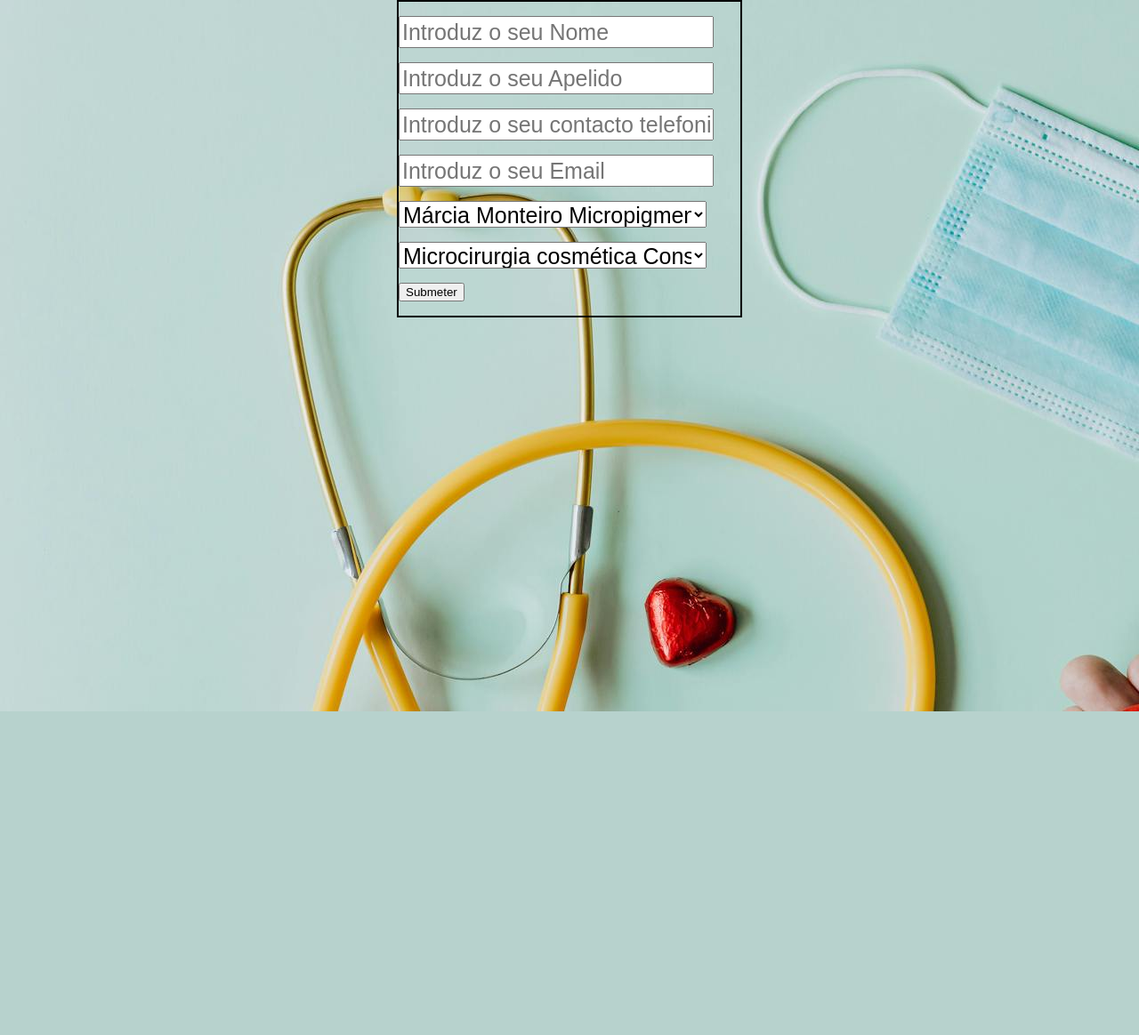
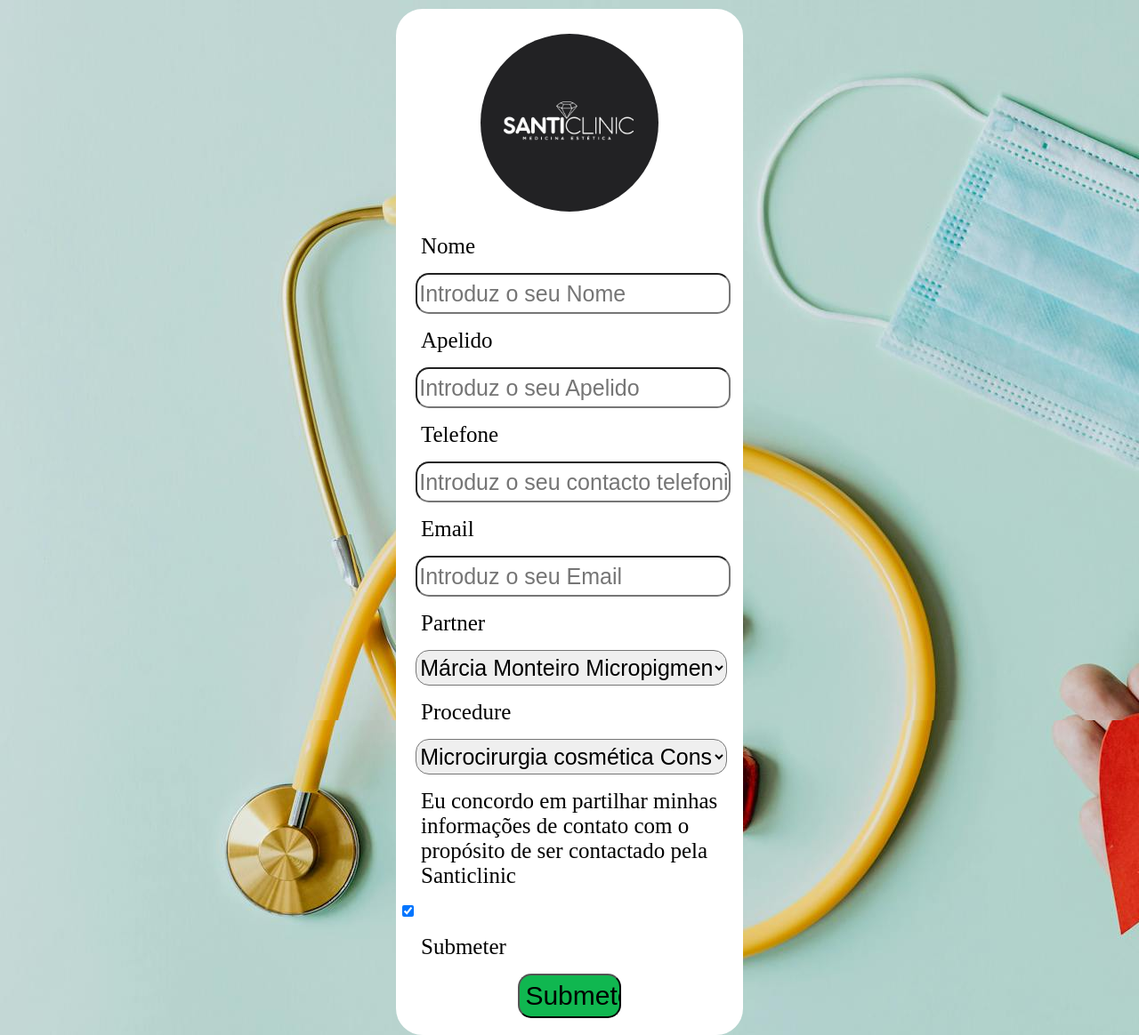
Before and after one commit to SantiClinicPT/microcirurgia, a Flask app: page / in a window 1280 px wide. Shown: the whole page at 89% size. Before the commit the page ends 800 px from the top, so only its background shows below. Run offline with Flask 3, Linux system fonts and the light colour scheme.

Commit message:
[UPDATE] labels

```diff
--- a/app.py
+++ b/app.py
@@ -1,5 +1,7 @@
 from flask import Flask, render_template, request
 from wtforms.validators import email
+from wtforms import BooleanField
+
 import smtplib
 from email.mime.multipart import MIMEMultipart
 from email.mime.text import MIMEText
--- a/form/form.py
+++ b/form/form.py
@@ -1,5 +1,6 @@
 from random import choices
 from select import select
+from wtforms import BooleanField
 
 from flask_wtf import FlaskForm
 from wtforms.fields.choices import SelectField
@@ -9,6 +10,7 @@
 
 partners_list = [
     'Márcia Monteiro Micropigmentação'
+
 ]
 
 procedure_list = [
@@ -48,15 +50,21 @@
     partner_ship_list = SelectField(
         'Partner', choices = [
             (partner, partner) for partner in partners_list],
-        render_kw = {"class": "input_class"}
+        render_kw = {"class": "input_class_selection"}
     )
 
     procedure_list = SelectField(
         'Procedure', choices=[
             (procedure, procedure) for procedure in procedure_list
         ],
-        render_kw={"class": "input_class"}
+        render_kw={"class": "input_class_selection"}
     )
+
+    checkbox = BooleanField('Eu concordo em partilhar minhas informações de contato com o propósito de ser contactado pela Santiclinic',
+              default=True,
+              render_kw ={'checked':''})
+
+
     submit = SubmitField(
         "Submeter",
         render_kw={"class": "input_class_submit"}
--- a/static/style/styles.css
+++ b/static/style/styles.css
@@ -25,14 +25,52 @@
 
 form{
     width: 30%;
-    margin: auto;
-    border: 2px solid black;
+    margin: 10px auto;
+    border: 3px solid white;
+    border-radius: 30px;
+    background-color: white ;
 }
 
 .input_class{
     width: 90%;
-    height: 30px;
-    margin: auto;
+    height: 40px;
+    margin-left: 5%;
     font-size: 25px;
-    align-content: center;
+    align-items: center;
+    border-radius: 15px;
 }
+
+.logo{
+    width: 200px;
+    height: 200px;
+    margin: 25px auto;
+}
+
+.logo img{
+    width: 100%;
+    border-radius: 50%;
+}
+
+.input_class_submit{
+    width: 30%;
+    height: 50px;
+    margin-left: 35%;
+    font-size: 30px;
+    align-items: center;
+    background-color: rgb(16, 183, 80);
+    border-radius: 15px;
+}
+
+.input_class_selection{
+    width: 91%;
+    margin-left: 5%;
+    height: 40px;
+    font-size: 25px;
+    border-radius: 15px;
+}
+
+.label{
+    margin:0px 0px 0px 25px;
+    font-size: 25px;
+    padding: 0;
+}
--- a/templates/index.html
+++ b/templates/index.html
@@ -8,9 +8,15 @@
 </head>
 <body>
 <form method="post" action="/">
-    <div class="logo"></div>
+    <header_form>
+        <div class="logo"><img src="/static/img/photo_2024-11-15_17-02-08 (2).jpg" alt="LOGO"></div>
+    </header_form>
+
     {% for field in form %}
         {% if not loop.last %}
+            <p class="label">
+                {{ field.label }}
+            </p>
             <p>
                 {{ field }}
             </p>
```
Also changed, not shown: static/img/photo_2024-11-15_17-02-08 (2).jpg (added), static/img/photo_2024-11-15_17-02-08.jpg (added).
